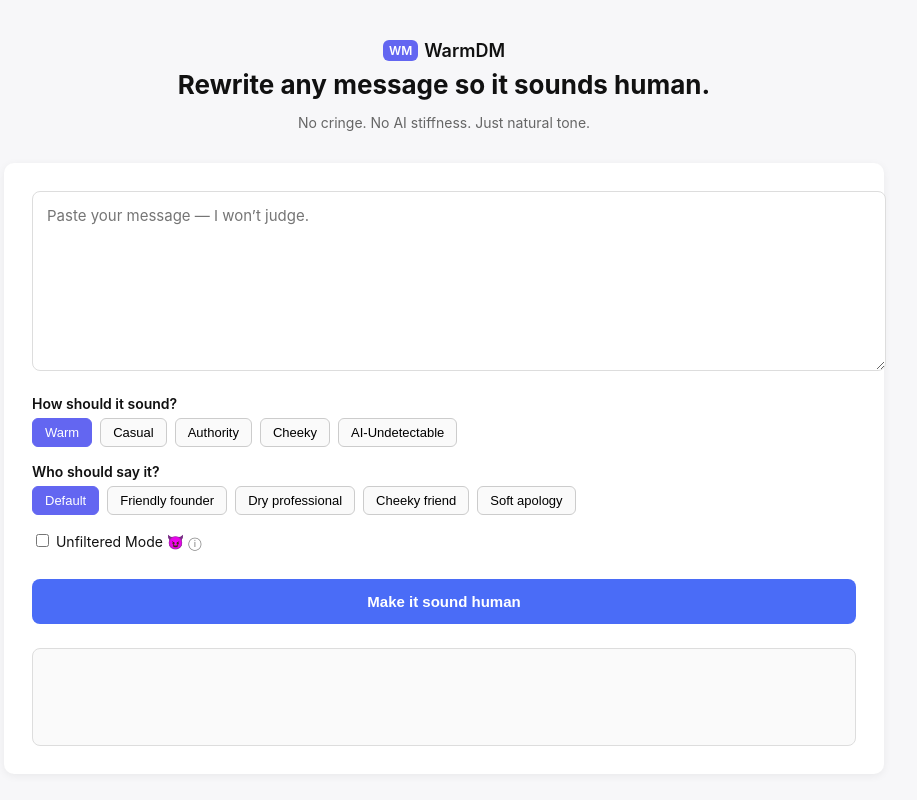
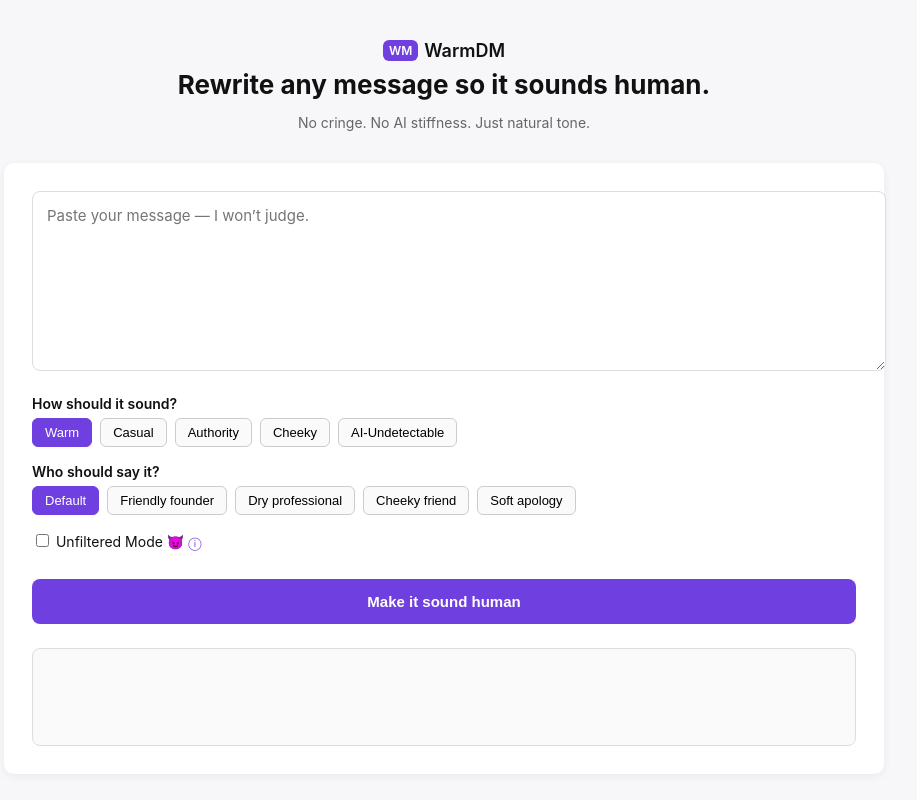
Before and after one commit to sogregory/warmdm, a website: page public/index.html in a window 1280 px wide. Shown: the top 800 px of the page, without its empty margins (196-1113 px from the left). Drawn offline with Linux system fonts and the light colour scheme.

Commit message:
CSS update

```diff
--- a/public/style.css
+++ b/public/style.css
@@ -116,13 +116,15 @@
 
 .tone-btn:hover,
 .persona-btn:hover {
-  background: #f0f0f0;
+  background-color: #f2efff;       /* soft purple tint */
+  border-color: #703fe0;
+  color: #333;
 }
 
 .tone-btn.active,
 .persona-btn.active {
-  background: #4a6cf7;
-  border-color: #4a6cf7;
+  background: #703fe0;             /* brand purple */
+  border-color: #703fe0;
   color: #fff;
 }
 
@@ -143,7 +145,7 @@
 .tooltip-icon {
   font-size: 13px;
   cursor: help;
-  color: #777;
+  color: #703fe0;                  /* subtle brand accent */
 }
 
 
@@ -153,7 +155,7 @@
 
 .primary-btn {
   width: 100%;
-  background: #4a6cf7;
+  background: #703fe0;             /* brand purple */
   color: #fff;
   padding: 14px;
   border-radius: 8px;
@@ -166,7 +168,7 @@
 }
 
 .primary-btn:hover {
-  background: #3b55cc;
+  background: #5e33c0;             /* slightly darker on hover */
 }
 
 
@@ -257,7 +259,7 @@
 
 .step-num {
   display: inline-block;
-  background: #4a6cf7;
+  background: #703fe0;             /* brand purple */
   color: #fff;
   padding: 6px 10px;
   border-radius: 50%;
@@ -296,12 +298,14 @@
 }
 
 .footer-links a {
-  color: #4a6cf7;
+  color: #703fe0;                  /* brand purple links */
   text-decoration: none;
 }
+
 .footer-links a:hover {
   text-decoration: underline;
 }
+
 
 /* --------------------------------------------------
    HERO HEADER — Center aligned branding (Purple Brand)
@@ -321,7 +325,7 @@
 }
 
 .logo-badge {
-  background: #6366f1;         /* PURPLE BRAND */
+  background: #703fe0;             /* brand purple */
   color: white;
   font-size: 12px;
   font-weight: 600;
@@ -350,28 +354,21 @@
   margin-bottom: 20px;
 }
 
+
 /* --------------------------------------------------
-   ACTIVE BUTTON STYLES — BRAND PURPLE
+   ACTIVE BUTTON STYLES — BRAND PURPLE (override)
 -------------------------------------------------- */
 
 .tone-btn.active,
 .persona-btn.active {
-  background-color: #6366f1;   /* Purple */
+  background-color: #703fe0;       /* brand purple */
   color: #ffffff !important;
-  border-color: #6366f1;
+  border-color: #703fe0;
 }
 
-/* Buttons hover effect (consistent brand feel) */
-.tone-btn:hover,
-.persona-btn:hover {
-  background-color: #eef0ff;
-  border-color: #6366f1;
-  color: #333;
-}
-
-/* When active, no hover override — stays purple */
+/* When active, keep solid purple on hover */
 .tone-btn.active:hover,
 .persona-btn.active:hover {
-  background-color: #6366f1;
+  background-color: #703fe0;
   color: #fff;
 }
```
